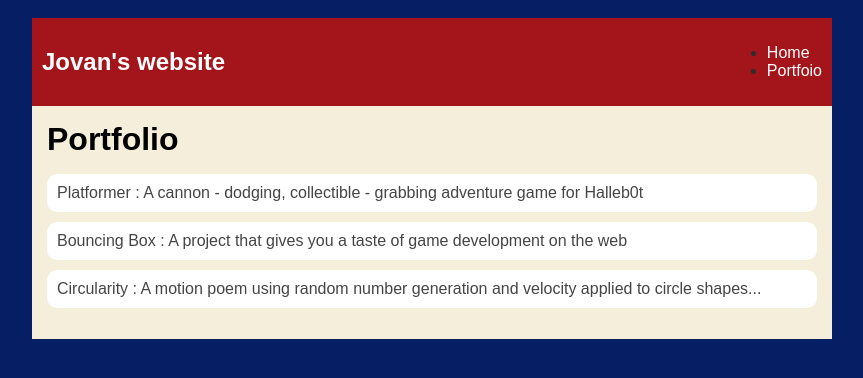
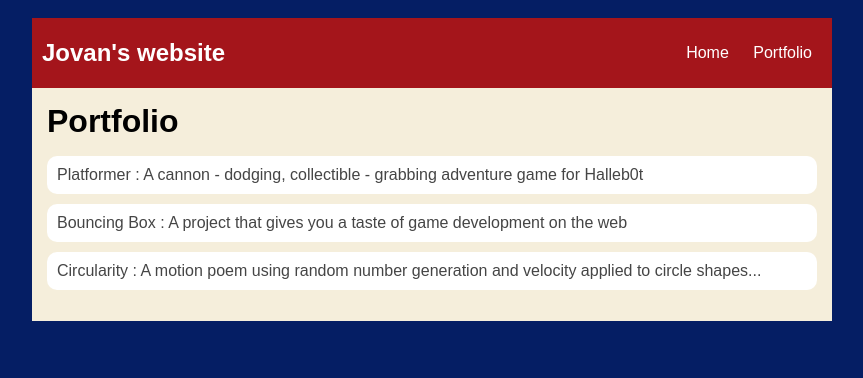
Before and after one commit to Jovan-Tucker/Jovan2079, a plain HTML site: page portfolio.html in a window 1280 px wide. Shown: the whole page, without its empty margins (208-1071 px from the left). Drawn offline with Linux system fonts and the light colour scheme.

Commit message:
add portfolio.html file

```diff
--- a/portfolio.html
+++ b/portfolio.html
@@ -97,9 +97,14 @@
             <nav >
                 <h1>Jovan's website </h1>
                 <ul>
-                    <li><a href = "index.html">Home</a></li>
-                    <li><a href = "portfolio.html">Portfoio</a></li>
-                </ul>
+                    <ul id="nav-ul">
+                        <li class="nav-li">
+                        <a class="nav-a" href="index.html">Home</a>
+                      </li>
+                      <li class="nav-li">
+                        <a class="nav-a" href="portfolio.html">Portfolio</a>
+                      </li>
+                    </ul>
             </nav>
             <main>
                 <div class="content">
```
Also changed, not shown: index.html (+6 -2 lines).
